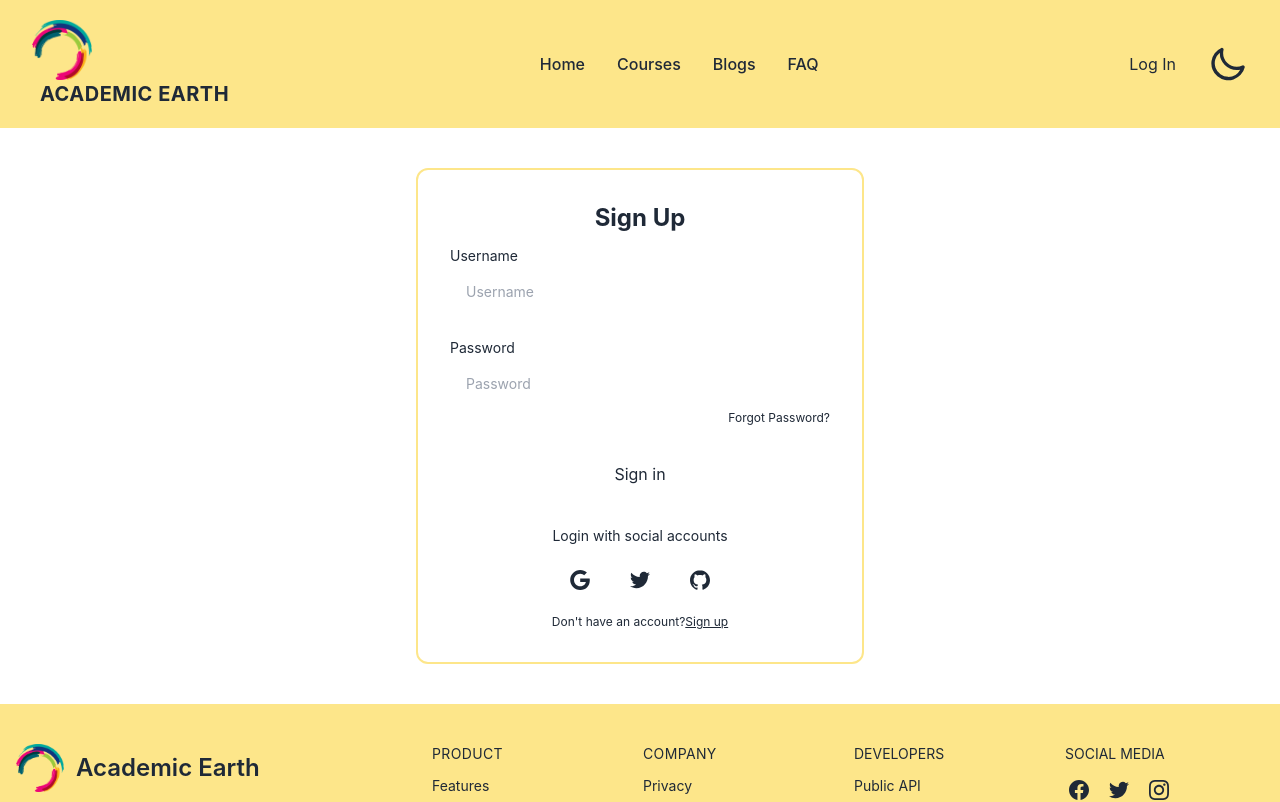
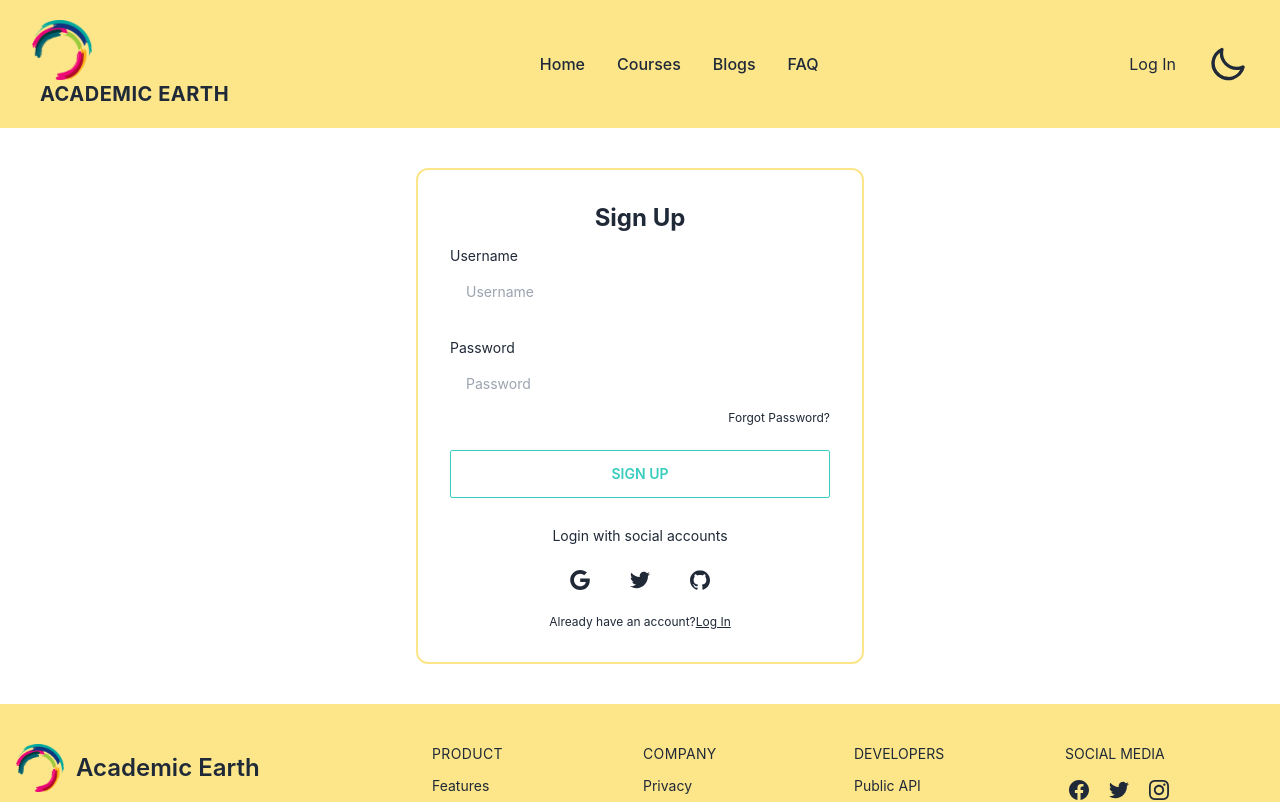
Before and after one commit to rafsan3503/academic-earth, a React (Create React App) app: page /signup in a window 1280 px wide. Shown: the top 802 px of the page. Built offline with nearby package versions, Linux system fonts and the light colour scheme.

Commit message:
sign up page done

```diff
--- a/src/Pages/Auth/SignUp.js
+++ b/src/Pages/Auth/SignUp.js
@@ -1,16 +1,17 @@
 import React from 'react';
+import { Link } from 'react-router-dom';
 
 const SignUp = () => {
     return (
-      <div className="w-full max-w-md mx-auto my-10 border-2 border-amber-200 p-8 space-y-3 rounded-xl">
+      <div className="w-full max-w-md mx-auto my-10 border-2 border-amber-200 backdrop-blur-md p-8 space-y-3 rounded-xl">
         <h1 className="text-2xl font-bold text-center">Sign Up</h1>
         <form
           novalidate=""
           action=""
-          className="space-y-6 ng-untouched ng-pristine ng-valid"
+          className="space-y-6"
         >
           <div className="space-y-1 text-sm">
-            <label for="username" className="block dark:text-gray-400">
+            <label for="username" className="block">
               Username
             </label>
             <input
@@ -18,7 +19,7 @@ const SignUp = () => {
               name="username"
               id="username"
               placeholder="Username"
-              className="w-full px-4 py-3 rounded-md dark:border-gray-700 dark:bg-gray-900 dark:text-gray-100 focus:dark:border-violet-400"
+              className="w-full px-4 py-3 rounded-md"
             />
           </div>
           <div className="space-y-1 text-sm">
@@ -38,8 +39,8 @@ const SignUp = () => {
               </a>
             </div>
           </div>
-          <button className="block w-full p-3 text-center rounded-sm dark:text-gray-900 dark:bg-violet-400">
-            Sign in
+          <button className="block w-full p-3 text-center btn btn-outline btn-accent rounded-sm">
+            Sign Up
           </button>
         </form>
         <div className="flex items-center pt-4 space-x-1">
@@ -79,14 +80,14 @@ const SignUp = () => {
           </button>
         </div>
         <p className="text-xs text-center sm:px-6 dark:text-gray-400">
-          Don't have an account?
-          <a
+          Already have an account?
+          <Link
             rel="noopener noreferrer"
-            href="#"
+            to="/login"
             className="underline dark:text-gray-100"
           >
-            Sign up
-          </a>
+            Log In
+          </Link>
         </p>
       </div>
     );
```
